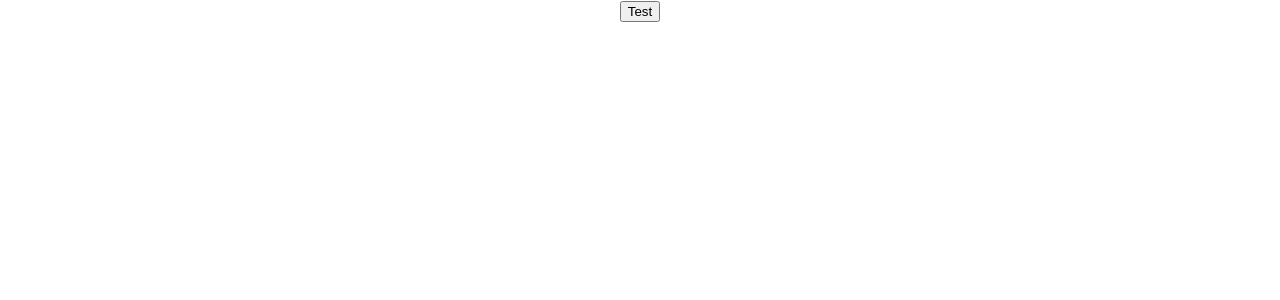
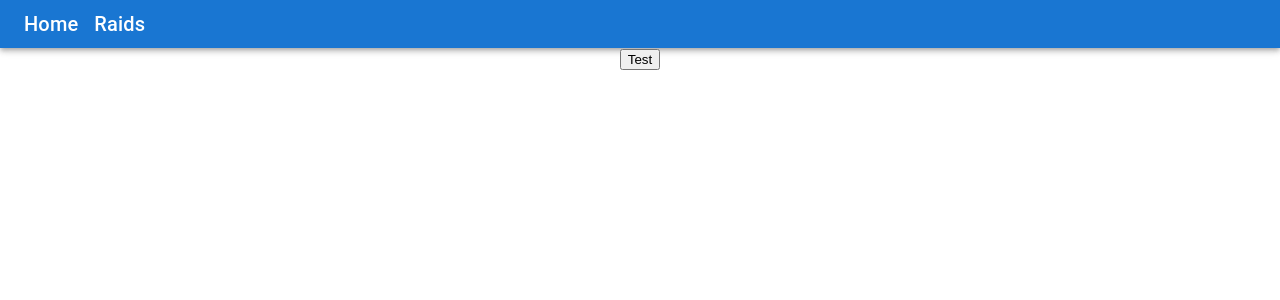
Before and after one commit to Hoodiez13/fusion-stats, a React (Create React App) app: page / in a window 1280 px wide. Shown: the top 300 px of the page. Built offline with nearby package versions, Linux system fonts and the light colour scheme.

Commit message:
9.28
Add MUI for some simple styles

```diff
--- a/package.json
+++ b/package.json
@@ -3,6 +3,10 @@
   "version": "0.1.0",
   "private": true,
   "dependencies": {
+    "@emotion/react": "^11.4.1",
+    "@emotion/styled": "^11.3.0",
+    "@mui/icons-material": "^5.0.1",
+    "@mui/material": "^5.0.1",
     "@testing-library/jest-dom": "^5.14.1",
     "@testing-library/react": "^11.2.7",
     "@testing-library/user-event": "^12.8.3",
--- a/src/RaidDetails.js
+++ b/src/RaidDetails.js
@@ -25,58 +25,13 @@ const RaidDetails = () => {
             query:`{
               reportData {
                 report(code:"${id}"){
-                  startTime
-                  endTime
-                    rankedCharacters{
-                      name
-                    }
-                  masterData{
-                    abilities{
-                      gameID
-                      name
-                      type
-                    }
-                  }
+                  table(startTime:0, endTime:10000000000)
                 }
               }
             }`
           }
         }).then(function(res) {
-          if(res.data.data){
-            setPlayers(res.data.data.reportData.report.rankedCharacters)
-            var startTime = res.data.data.reportData.report.startTime
-            var endTime = res.data.data.reportData.report.endTime
-            console.log("Start: " + Date(startTime).toString() + " > " + startTime)
-            console.log("End: " + Date(endTime).toString() + " > " + endTime)
-            axios.request({
-              url: "api/v2/client",
-              method: "post",
-              baseURL: "https://classic.warcraftlogs.com/",
-              headers: {
-                "Authorization": `Bearer ${authToken}`
-              },
-              data:{
-                query:`{
-                  reportData {
-                    report(code:"${id}"){
-                      events(abilityID: 28520, dataType:Buffs, startTime:${0}, endTime:${100000000000}){
-                        data
-                        nextPageTimestamp
-                      }
-                    }
-                  }
-                }`
-              }
-            }).then(function(res) {
-              if(res.data.data){
-                console.log(res.data.data)
-              }
-              else{
-              }
-            })
-          }
-          else{
-          }
+
         })
       }
 
--- a/src/Raids.js
+++ b/src/Raids.js
@@ -2,10 +2,11 @@ import React, { useEffect, useState } from 'react'
 import axios from 'axios';
 import { authToken } from './API';
 import { NavLink } from 'react-router-dom';
+import { Box, AppBar, Toolbar, IconButton, Typography } from '@mui/material';
 
 const Raids = () => {
 
-    const [raids, setRaids] = useState([])
+    const [raids, setRaids] = useState(null)
 
     const getFusion = () =>{
       axios.request({
@@ -17,21 +18,16 @@ const Raids = () => {
         },
         data:{
           query:`{
-            guildData {
-              guild(name:"Fusion", serverSlug:"benediction", serverRegion:"us"){
-                description
-                name
-                server
-                {
+            reportData {
+              reports(limit:12, guildName:"Fusion", guildServerSlug:"benediction", guildServerRegion:"us"){
+                data{
+                  code
+                  owner{
                     name
                   }
-                attendance{
-                  data{
-                    code
-                    startTime
+                  title
                   zone{
                     name
-                    }
                   }
                 }
               }
@@ -40,7 +36,8 @@ const Raids = () => {
         }
       }).then(function(res) {
         if(res.data.data){
-          setRaids(res.data.data.guildData.guild.attendance.data)
+          console.log(res.data.data)
+          setRaids(res.data.data.reportData.reports.data)
         }
         else{
         }
@@ -49,11 +46,36 @@ const Raids = () => {
 
     return (
       <div>
+         <Box sx={{ flexGrow: 1 }}>
+            <AppBar position="static">
+              <Toolbar variant="dense">
+                <Typography variant="h6" color="inherit" component="div">
+                  Home
+                </Typography>
+                <div style={{width:16}}></div>
+                <Typography variant="h6" color="inherit" component="div">
+                  Raids
+                </Typography>
+              </Toolbar>
+            </AppBar>
+          </Box>
+          <div style={{display:'flex'}}>
+            <div style={{flex:2}}></div>
+            <div style={{flex:8}}>
               <button onClick={()=>{getFusion()}}>Test</button>
-            <div>
-                {raids.map((raid)=>{
-                return <div key={raid.code}><NavLink to={"/raid/"+raid.code}>{`Zone: ${raid.zone.name} Start Time: ${Date(raid.startTime).toString()} Code:${raid.code}`}</NavLink></div>
+                {raids && raids.map((raid)=>{
+                return (<div key={raid.code}>
+                          <NavLink to={"/raid/"+raid.code}>
+                            <div style={{display:'flex', width:'100%'}}>
+                              <div style={{flex:1}}>{`${raid.title ? raid.title : 'N/A'}`}</div>
+                              <div style={{flex:1}}>{`Zone: ${raid.zone ? raid.zone.name : 'N/A'}`}</div>
+                              <div style={{flex:1}}>{`Owner: ${raid.owner ? raid.owner.name : 'N/A'}`}</div>
+                            </div>
+                          </NavLink>
+                        </div>)
                 })}
+            </div>
+            <div style={{flex:2}}></div>
         </div>
       </div>
     )
```
Also changed, not shown: 1 other file (tests, documents, lock files or other folders). Lines whose indentation alone changed are shown as unchanged.
